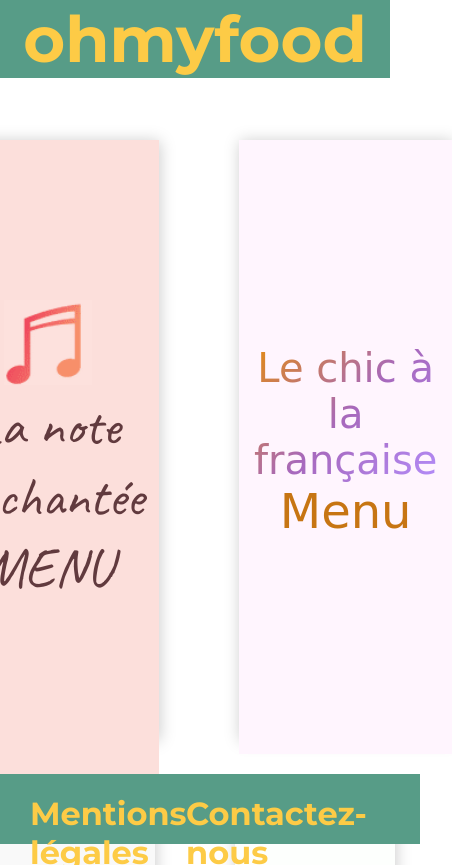
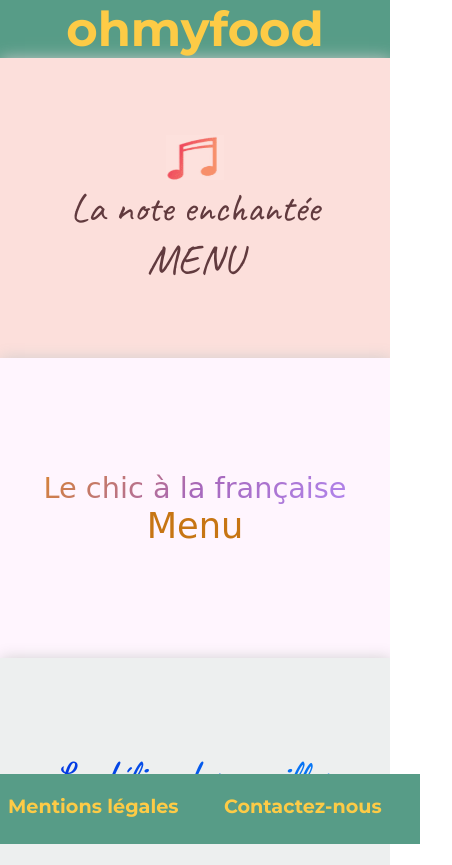
Before and after one commit to Laura33150/Projet-3, a website: page index.html in a window 390 px wide. Shown: the top 865 px of the page, 452 px wide, since content can reach past the window. Drawn offline with Linux system fonts and the light colour scheme; a web font is replaced by a local one.

Commit message:
Ajout du responsive pour la page d'accueil

```diff
--- a/sass/layout/_headerfooter.scss
+++ b/sass/layout/_headerfooter.scss
@@ -1,6 +1,6 @@
 /*En-tête*/
 header {
-    background-color:$color_primary;
+    background-color: $color_primary;
     display: flex;
     justify-content: center;
 
@@ -35,3 +35,27 @@ footer {
     cursor: pointer;
     animation: wiggle 3s infinite;
 }
+
+/*Animation footer*/
+
+@keyframes wiggle {
+    0% {
+        transform: rotate(0deg)
+    }
+
+    3% {
+        transform: rotate(-2deg)
+    }
+
+    4% {
+        transform: rotate(2deg)
+    }
+
+    5% {
+        transform: rotate(0deg)
+    }
+
+    100% {
+        transform: rotate(0deg)
+    }
+}
--- a/sass/main.scss
+++ b/sass/main.scss
@@ -6,7 +6,7 @@
 
 /*Animations*/
 @mixin transition_menu {
-    transition: transform 300ms cubic-bezier(.48,.01,.63,1.02);
+    transition: transform 300ms cubic-bezier(.48, .01, .63, 1.02);
     opacity: 1;
     transform: scale(1.1);
     opacity: 0.7;
@@ -31,7 +31,7 @@ a {
 
 /*En-tête*/
 header {
-    background-color:$color_primary;
+    background-color: $color_primary;
     display: flex;
     justify-content: center;
 
@@ -42,12 +42,23 @@ header {
 }
 
 /*Bloc Menus*/
+.la_note_enchantee,
+.le_chic_a_la_francaise,
+.le_delice_des_papilles,
+.la_palette_du_gout {
+    display: flex;
+    flex-direction: column;
+    align-content: center;
+    justify-content: center;
+    text-align: center;
+    height: 100%;
+}
+
 #menus {
     margin: 41.8px 67px 58.6px 67px;
 }
 
-.menus_ligne
-{
+.menus_ligne {
     display: flex;
     justify-content: center;
 }
@@ -63,9 +74,13 @@ header {
 .la_note_enchantee {
     font-family: $font-la_note_enchantee;
     background-color: $color_background_la_note;
-    padding: 160px 15px 210px 15px;
-    text-align: center;
     color: $color_la_note;
+
+    img {
+        margin: 1% auto;
+        width: 20%;
+        height: 15%;
+    }
 
     &_title {
         font-size: 3.5rem;
@@ -77,22 +92,27 @@ header {
     }
 }
 
+
+
 .le_chic_a_la_francaise {
     font-family: $font-le_chic;
-    padding: 205px 15px 215px 15px;
     background-color: $color_background_le_chic;
-    text-align: center;
 
     &_title {
         font-size: 2.5rem;
         /* Permalink - use to edit and share this gradient: https://colorzilla.com/gradient-editor/#e38a12+0,a768bc+51,b38cfa+100 */
-        background: #e38a12; /* Old browsers */
-        background: -moz-linear-gradient(-45deg,  #e38a12 0%, #a768bc 51%, #b38cfa 100%); /* FF3.6-15 */
-        background: -webkit-linear-gradient(-45deg,  #e38a12 0%,#a768bc 51%,#b38cfa 100%); /* Chrome10-25,Safari5.1-6 */
-        background: linear-gradient(135deg,  #e38a12 0%,#a768bc 51%,#b38cfa 100%); /* W3C, IE10+, FF16+, Chrome26+, Opera12+, Safari7+ */
-        filter: progid:DXImageTransform.Microsoft.gradient( startColorstr='#e38a12', endColorstr='#b38cfa',GradientType=1 ); /* IE6-9 fallback on horizontal gradient */
-        -webkit-text-fill-color:transparent;
-        -webkit-background-clip:text;
+        background: #e38a12;
+        /* Old browsers */
+        background: -moz-linear-gradient(-45deg, #e38a12 0%, #a768bc 51%, #b38cfa 100%);
+        /* FF3.6-15 */
+        background: -webkit-linear-gradient(-45deg, #e38a12 0%, #a768bc 51%, #b38cfa 100%);
+        /* Chrome10-25,Safari5.1-6 */
+        background: linear-gradient(135deg, #e38a12 0%, #a768bc 51%, #b38cfa 100%);
+        /* W3C, IE10+, FF16+, Chrome26+, Opera12+, Safari7+ */
+        filter: progid:DXImageTransform.Microsoft.gradient(startColorstr='#e38a12', endColorstr='#b38cfa', GradientType=1);
+        /* IE6-9 fallback on horizontal gradient */
+        -webkit-text-fill-color: transparent;
+        -webkit-background-clip: text;
     }
 
     &_menu {
@@ -103,20 +123,23 @@ header {
 
 .le_delice_des_papilles {
     font-family: $font-le_delice;
-    padding: 205px 15px 250px 15px;
     background-color: $color_background_le_delice;
-    text-align: center;
 
     &_title {
         font-size: 3rem;
-          /* Permalink - use to edit and share this gradient: https://colorzilla.com/gradient-editor/#0229dd+0,0889fb+100 */
-          background: #0229dd; /* Old browsers */
-          background: -moz-linear-gradient(left,  #0229dd 0%, #0889fb 100%); /* FF3.6-15 */
-          background: -webkit-linear-gradient(left,  #0229dd 0%,#0889fb 100%); /* Chrome10-25,Safari5.1-6 */
-          background: linear-gradient(to right,  #0229dd 0%,#0889fb 100%); /* W3C, IE10+, FF16+, Chrome26+, Opera12+, Safari7+ */
-          filter: progid:DXImageTransform.Microsoft.gradient( startColorstr='#0229dd', endColorstr='#0889fb',GradientType=1 ); /* IE6-9 */
-          -webkit-text-fill-color:transparent;
-          -webkit-background-clip:text;
+        /* Permalink - use to edit and share this gradient: https://colorzilla.com/gradient-editor/#0229dd+0,0889fb+100 */
+        background: #0229dd;
+        /* Old browsers */
+        background: -moz-linear-gradient(left, #0229dd 0%, #0889fb 100%);
+        /* FF3.6-15 */
+        background: -webkit-linear-gradient(left, #0229dd 0%, #0889fb 100%);
+        /* Chrome10-25,Safari5.1-6 */
+        background: linear-gradient(to right, #0229dd 0%, #0889fb 100%);
+        /* W3C, IE10+, FF16+, Chrome26+, Opera12+, Safari7+ */
+        filter: progid:DXImageTransform.Microsoft.gradient(startColorstr='#0229dd', endColorstr='#0889fb', GradientType=1);
+        /* IE6-9 */
+        -webkit-text-fill-color: transparent;
+        -webkit-background-clip: text;
     }
 
     &_menu {
@@ -128,26 +151,29 @@ header {
 
 .la_palette_du_gout {
     font-family: $font-la_palette;
-    padding: 205px 15px 235px 15px;
     background-color: $color_background_la_palette;
-    text-align: center;
     font-size: 1.3rem;
 
     &_title {
         font-size: 3rem;
-         /* Permalink - use to edit and share this gradient: https://colorzilla.com/gradient-editor/#43973d+0,beff7f+100 */
-         background: #43973d; /* Old browsers */
-         background: -moz-linear-gradient(left,  #43973d 0%, #beff7f 100%); /* FF3.6-15 */
-         background: -webkit-linear-gradient(left,  #43973d 0%,#beff7f 100%); /*  Chrome10-25,Safari5.1-6 */
-         background: linear-gradient(to right,  #43973d 0%,#beff7f 100%); /* W3C, IE10+, FF16+, Chrome26+, Opera12+, Safari7+ */
-         filter: progid:DXImageTransform.Microsoft.gradient( startColorstr='#43973d', endColorstr='#beff7f',GradientType=1 ); /* IE6-9 */
-         -webkit-text-fill-color:transparent;
-         -webkit-background-clip:text;
+        /* Permalink - use to edit and share this gradient: https://colorzilla.com/gradient-editor/#43973d+0,beff7f+100 */
+        background: #43973d;
+        /* Old browsers */
+        background: -moz-linear-gradient(left, #43973d 0%, #beff7f 100%);
+        /* FF3.6-15 */
+        background: -webkit-linear-gradient(left, #43973d 0%, #beff7f 100%);
+        /*  Chrome10-25,Safari5.1-6 */
+        background: linear-gradient(to right, #43973d 0%, #beff7f 100%);
+        /* W3C, IE10+, FF16+, Chrome26+, Opera12+, Safari7+ */
+        filter: progid:DXImageTransform.Microsoft.gradient(startColorstr='#43973d', endColorstr='#beff7f', GradientType=1);
+        /* IE6-9 */
+        -webkit-text-fill-color: transparent;
+        -webkit-background-clip: text;
     }
 
     &_menu {
         font-size: 3.5rem;
-        color: $color_menu_la_palette ;
+        color: $color_menu_la_palette;
         font-family: $font_menu_le_delice-la_palette;
     }
 }
@@ -226,9 +252,11 @@ footer {
     &:hover .le_chic_a_la_francaise_menu {
         @include transition_menu;
     }
+
     &:hover .le_delice_des_papilles_menu {
         @include transition_menu;
     }
+
     &:hover .la_palette_du_gout_menu {
         @include transition_menu;
     }
@@ -236,39 +264,44 @@ footer {
 
 /* Animation des points*/
 
-.points
-{
+.points {
     display: flex;
     flex-direction: row;
     align-items: flex-end;
     margin-left: 1%;
-    .point{
+
+    .point {
         margin: 7px;
         width: 12px;
         height: 12px;
         border-radius: 50%;
         background: $color_secondary;
-        &:nth-child(1){
-            animation:pulse 3s linear infinite;
+
+        &:nth-child(1) {
+            animation: pulse 3s linear infinite;
         }
-        &:nth-child(2){
-            animation:pulse 3s linear infinite 200ms;
+
+        &:nth-child(2) {
+            animation: pulse 3s linear infinite 200ms;
         }
-        &:nth-child(3){
-            animation:pulse 3s linear infinite 400ms;
+
+        &:nth-child(3) {
+            animation: pulse 3s linear infinite 400ms;
         }
     }
 }
 
 @keyframes pulse {
+
     from,
     40% {
         opacity: 0;
     }
-    50%
-    {
+
+    50% {
         opacity: 0.5;
     }
+
     80%,
     to {
         opacity: 1;
@@ -278,9 +311,166 @@ footer {
 /*Animation footer*/
 
 @keyframes wiggle {
-    0%{transform: rotate(0deg)}
-    3%{transform: rotate(-2deg)}
-    4%{transform: rotate(2deg)}
-    5%{transform: rotate(0deg)}
-    100%{transform: rotate(0deg)}
+    0% {
+        transform: rotate(0deg)
+    }
+
+    3% {
+        transform: rotate(-2deg)
+    }
+
+    4% {
+        transform: rotate(2deg)
+    }
+
+    5% {
+        transform: rotate(0deg)
+    }
+
+    100% {
+        transform: rotate(0deg)
+    }
 }
+
+
+/*Responsive*/
+@media screen and (max-width: 900px) {
+
+    #menus {
+        margin: 0;
+    }
+
+    .la_note_enchantee {
+
+        img {
+            margin: 1% auto;
+            width: 25%;
+            height: 15%;
+        }
+
+        &_title {
+            font-size: 2.7rem;
+        }
+
+        &_menu {
+            font-size: 2.9rem;
+        }
+    }
+
+    .le_chic_a_la_francaise {
+
+        &_title {
+            font-size: 2rem;
+        }
+
+        &_menu {
+            font-size: 2.5rem;
+        }
+    }
+
+    .le_delice_des_papilles {
+
+        &_title {
+            font-size: 2.5rem;
+        }
+
+        &_menu {
+            font-size: 3rem;
+        }
+    }
+
+    .la_palette_du_gout {
+
+        &_title {
+            font-size: 2.5rem;
+        }
+
+        &_menu {
+            font-size: 3rem;
+        }
+    }
+}
+
+@media screen and (max-width: 500px) {
+
+    header a {
+        font-size: 3rem;
+    }
+
+    #menus {
+        margin: 0;
+    }
+
+    .menus_ligne {
+        display: block;
+    }
+
+    .menu {
+        margin: 0;
+        width: auto;
+        height: 300px;
+    }
+
+    .la_note_enchantee {
+
+        img {
+            margin: 1% auto;
+            width: 15%;
+            height: 15%;
+        }
+
+        &_title {
+            font-size: 2.5rem;
+        }
+
+        &_menu {
+            font-size: 2.6rem;
+        }
+    }
+
+    .le_chic_a_la_francaise {
+        &_title {
+            font-size: 1.8rem;
+        }
+
+        &_menu {
+            font-size: 2.2rem;
+        }
+    }
+
+    .le_delice_des_papilles {
+        &_title {
+            font-size: 2.3rem;
+        }
+
+        &_menu {
+            font-size: 2.5rem;
+        }
+    }
+
+    .menu_lpg {
+        margin-bottom: 40px;
+    }
+
+    .la_palette_du_gout {
+        &_title {
+            font-size: 2.3rem;
+        }
+
+        &_menu {
+            font-size: 2.5rem;
+        }
+    }
+
+    footer {
+        font-size: 1.2rem;
+    }
+
+    .mentionslegales {
+        margin-left: 8px;
+    }
+
+    .contactez-nous {
+        margin-right: 8px;
+    }
+}
--- a/sass/utils/_variables.scss
+++ b/sass/utils/_variables.scss
@@ -5,7 +5,7 @@ $color_background_la_note: #FCDFDB;
 $color_la_note: #613a3e;
 $color_background_le_chic: #fff5fe;
 $color_menu_le_chic: #c77513;
-$color_background_le_delice: #f9f9f9;
+$color_background_le_delice: #EDEFEF;
 $color_menu_le_delice: #6eb6fa;
 $color_background_la_palette: #fdfffd;
 $color_menu_la_palette: #a2d58f;
```
Also changed, not shown: sass/menu.scss (+68 -26 lines), public/css/menu.css, public/css/projet3.css, 2 other files.
